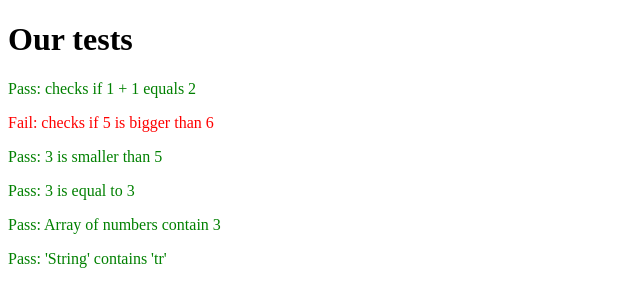
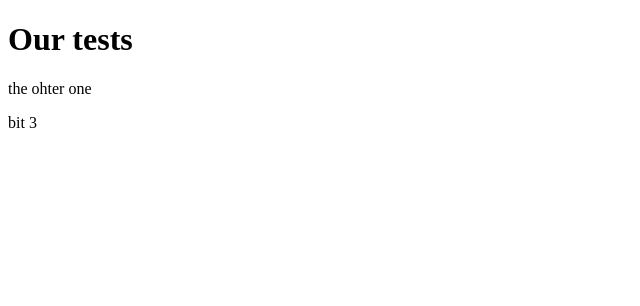
Before and after one commit to baree99/notes-pure-JS, a plain HTML site: page index.html in a window 1280 px wide. Shown: the whole page, without its empty margins (0-640 px from the left). Drawn offline with Linux system fonts and the light colour scheme.

Commit message:
add describe block WIP

```diff
--- a/index.html
+++ b/index.html
@@ -4,7 +4,7 @@
     <meta charset="utf-8">
     <title> Testing framework</title>
     <style>
-    .pass {
+    .testclass {
       color: green;
     }
     </style>
@@ -13,7 +13,7 @@
       <h1>Our tests</h1>
       <div id="div1"></div>
 
-      <script src="assert.js"></script>
+      <script src="joachim.js"></script>
       <script src="noteTests.js"></script>
   </body>
 </html>
--- /dev/null
+++ b/joachim.js
@@ -0,0 +1,57 @@
+
+var parentElement = document.getElementById("div1");
+
+var test = {};
+
+
+(function(obj) {
+
+  obj.isTrue = function() {
+    result(obj.value)
+  },
+
+  obj.isEqualTo = function(value2) {
+    result(obj.value === value2)
+  },
+
+  obj.isContain = function(value2) {
+      result(obj.value.includes(value2))
+  }
+
+  function result(assertion) {
+    var result = (assertion) ? "Pass" : "Fail";
+    printTestResult(result)
+  }
+
+  function printTestResult(result) {
+    var color = (result === "Pass") ? "green" : "red"
+    console.log(obj.description)
+    // var node = document.createTextNode(`${result}: ${obj.description}`)
+    // var para = document.createElement("p")
+    // // para.style.getElementByTagName("p")[0].setAttribute("class", "pass");
+    // para.style.color = color
+    // para.appendChild(node);
+    // parentElement.appendChild(para);
+    // document.createElement("div")
+    var describeTitle = document.getElementById("div1")
+    describeTitle.innerHTML = "<div id=testclass>" + obj.suiteDescription + "</div>"
+    var itText = document.getElementById("testclass")
+    itText.innerHTML += "<p class=itdesc>" + obj.description + "</p>"
+  }
+})(test);
+
+function expect(value) {
+  test.value = value
+  return test
+}
+
+function it(testDescription, method) {
+  test.description = testDescription
+  method()
+}
+
+function describe(suiteDescription, method) {
+  test.divId
+  test.suiteDescription = suiteDescription
+  method()
+}
--- a/noteTests.js
+++ b/noteTests.js
@@ -1,35 +1,61 @@
 (function(exports) {
+  //
+  // function testIf1Plus1Is2() {
+  //   assert.isTrue((1 + 1 === 2), "checks if 1 + 1 equals 2");
+  // };
+  //
+  // function testIf5BiggerThan6(a, b) {
+  //   assert.isTrue((a > b), "checks if 5 is bigger than 6")
+  // };
+  //
+  // function testIf3SmallerThan5() {
+  //   assert.isTrue((3 < 5), "3 is smaller than 5")
+  // };
+  //
+  // function testIf3Equal3() {
+  //   assert.isEqualTo(3, 3, "3 is equal to 3")
+  // };
+  //
+  // function arrayContainElement(a, b) {
+  //   assert.isContain(a, b, "Array of numbers contain 3")
+  // }
+  //
+  // function stringContainString(a, b) {
+  //   assert.isContain(a, b, "'String' contains 'tr'")
+  // }
 
-  function testIf1Plus1Is2() {
-    assert.isTrue((1 + 1 === 2), "checks if 1 + 1 equals 2");
-  };
+  // testIf1Plus1Is2();
+  // testIf5BiggerThan6(5, 6);
+  // testIf3SmallerThan5();
+  // testIf3Equal3();
+  // arrayContainElement([1,2,3],3);
+  // stringContainString("String", "tr")
 
-  function testIf5BiggerThan6(a, b) {
-    assert.isTrue((a > b), "checks if 5 is bigger than 6")
-  };
+//   function testIf1Plus1Is2() {
+//     expect(1 === 1).isTrue;
+//   };
+//
+// testIf1Plus1Is2()
 
-  function testIf3SmallerThan5() {
-    assert.isTrue((3 < 5), "3 is smaller than 5")
-  };
 
-  function testIf3Equal3() {
-    assert.isEqualTo(3, 3, "3 is equal to 3")
-  };
+describe("method", function() {
+it("yay! it works", function() {
+  expect("string").isContain("tr")
+  it("heloo", function() {
+    expect("string").isContain("tr")
+  });
+});
+});
 
-  function arrayContainElement(a, b) {
-    assert.isContain(a, b, "Array of numbers contain 3")
-  }
+describe("the ohter one", function() {
+it("bit 2", function() {
+  expect("string").isContain("tr")
+});
+it("bit 3", function() {
+  expect("string").isContain("tr")
+});
+});
 
-  function stringContainString(a, b) {
-    assert.isContain(a, b, "'String' contains 'tr'")
-  }
-
-  testIf1Plus1Is2();
-  testIf5BiggerThan6(5, 6);
-  testIf3SmallerThan5();
-  testIf3Equal3();
-  arrayContainElement([1,2,3],3);
-  stringContainString("String", "tr")
 })(this);
 
 //
@@ -42,3 +68,5 @@
 //
 //
 // isNoteCorrect();
+
+// })
```
